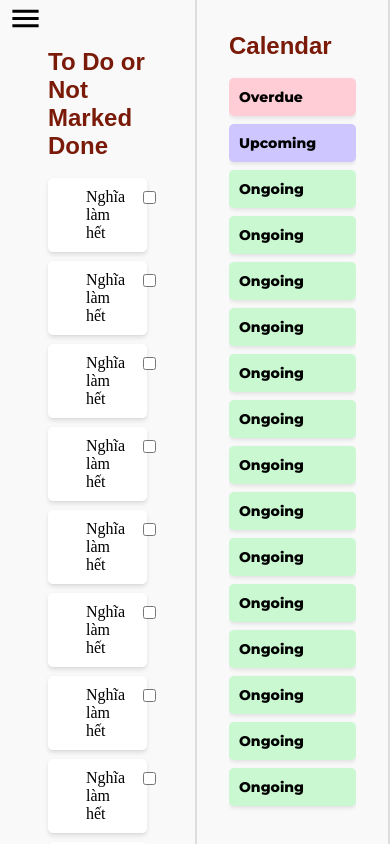
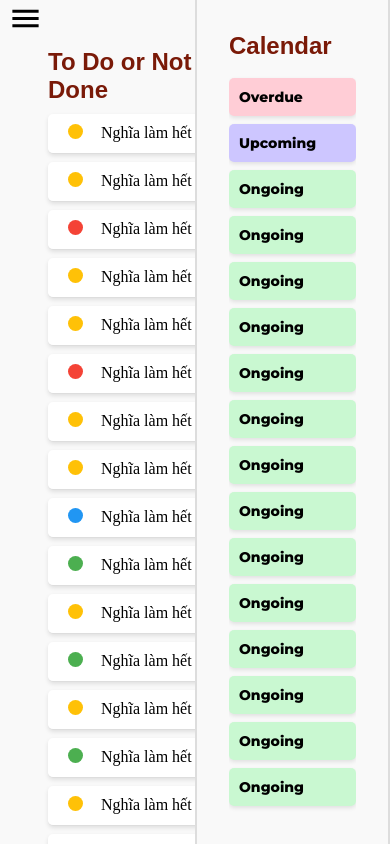
Before and after one commit to gianghitran/NT208.P21.ATTN_Personal-Smart-Scheduling-System-with-AI, a React (Vite) app in the folder Workspace/App/client/: page /Mytask in a window 390 px wide. Shown: the top 844 px of the page. Built offline with nearby package versions, Linux system fonts and the light colour scheme.

Commit message:
mobile friendly my Task

```diff
--- a/Workspace/App/client/src/App.css
+++ b/Workspace/App/client/src/App.css
@@ -24,4 +24,13 @@ html {
 
 .container {
     text-align: center;
+    width: 100%;
+
 }
+
+.app-layout {
+  display: grid;
+  grid-template-columns: 250px 1fr;
+  height: 100vh;
+
+}
--- a/Workspace/App/client/src/App.jsx
+++ b/Workspace/App/client/src/App.jsx
@@ -22,6 +22,8 @@ function App() {
             </Routes>
           ) : (
               <>
+      <div className="app-layout">
+
                 <Navbar/>
                 <div className="container">
                   <Routes>
@@ -35,6 +37,8 @@ function App() {
                     <Route path="/Setting" element={<Setting/>} />
                   </Routes>
                 </div>
+      </div>
+
               </>
             )
           }
--- a/Workspace/App/client/src/Components/Mytask/Mytask.jsx
+++ b/Workspace/App/client/src/Components/Mytask/Mytask.jsx
@@ -6,7 +6,21 @@ import threebears from "../../assets/threebears.jpg";
 const Mytask = () => {
   return (
     <div className="app-container">
+      {/* <div className="mytask"> */}
+      {/* <div className="site-title"> */}
+      {/* <img src={threebears} alt="logo"/> */}
+      {/* <Link to="/">My Task</Link> */}
+      {/* </div> */}
+        {/* <nav>
 
+          <ul>
+            <li><Link to="/">My Task</Link></li>
+            <li><Link to="/notifications">🔔 Notifications</Link></li>
+            <li><Link to="/goals">🎯 Goals</Link></li>
+          </ul>
+        </nav> */}
+
+      {/* </div> */}
 
       {/* Main Content */}
       <div className="main-content">
@@ -91,7 +105,7 @@ const Mytask = () => {
 
         {/* Calendar */}
         <div className="calendar">
-        <div>
+            <div className="header">
                     <h2>Calendar</h2>
                 </div>
               <div className="calendar-content">
@@ -126,6 +140,7 @@ const Mytask = () => {
               </div>
             </div>
         </div>
+
     </div>
   );
 };
--- a/Workspace/App/client/src/Components/Mytask/mytask.css
+++ b/Workspace/App/client/src/Components/Mytask/mytask.css
@@ -1,53 +1,3 @@
-
-.mytask {
-    position: fixed;
-    top: 0;
-    left: 0;
-    width: 250px;
-    height: 100vh;
-    display: flex;
-    flex-direction: column;
-    padding: 2rem;
-    gap: 2.5rem;
-    background-color: #fff;
-    border-right: solid 2px #ddd;
-    font-family: "Montserrat", sans-serif;
-    font-optical-sizing: auto;
-    font-weight: 800;
-    font-style: normal;
-}
-
-.mytask a {
-    text-decoration: none;
-    display: flex;
-    justify-content: flex-start;
-    align-items: flex-start;
-}
-
-/* .site-title {
-    display: flex;
-    font-size: 1.5rem;
-    gap: 0.5rem;
-    justify-content: center;
-    align-items: center;
-}
-
-.site-title img {
-    border-radius: 50%;
-    width: 45px;
-    height: 45px;
-} */
-
-/* Layout tổng
-/* .app-container {
-  flex-grow: 1;
-  position: relative;
-
-    display: flex;
-    height: 100vh;
-    margin-left: 0px;
-
-  } */
 
 /*
 
@@ -71,32 +21,27 @@
    */
   /* Main Content */
   .main-content {
-    width:50%;
     display: flex;
-    flex-grow: 1;
+
+    flex-shrink:1;
+    position:relative;
+    flex-direction: column;
     flex: 1;
-    position:relative;
     background: #f9f9f9;
     padding: 2rem;
-    margin-left: 0px;
-    margin-right: 800px;
-
-
+    /* margin-left: 0px; */
+    margin-right: 0px;
 
   }
 
   /* Task Dashboard */
   .task-dashboard {
-    flex: 1;
+    flex: 2;
     padding: 1rem;
     overflow-y: auto; /*thanh cuộn */
-    display: flex;
-    flex-direction: column;
-    flex-shrink: 1;
   }
 
   .header h2 {
-
     font-size: 1.5 rem;
     font-weight: bold;
     color:#7a1a08;
@@ -145,14 +90,15 @@
 
   /* Calendar */
   .calendar {
-    flex-shrink: 1;
+    width:50%;
     flex: 1;
+    flex-shrink:1;
     padding: 2rem;
     border-left: 2px solid #ddd;
     position: fixed;
     top: 0;
     right: 0;
-    width: 50%;
+    /* width: 800px; */
     height: 100vh;
     display: flex;
     flex-direction: column;
```
Lines whose indentation alone changed are shown as unchanged.
